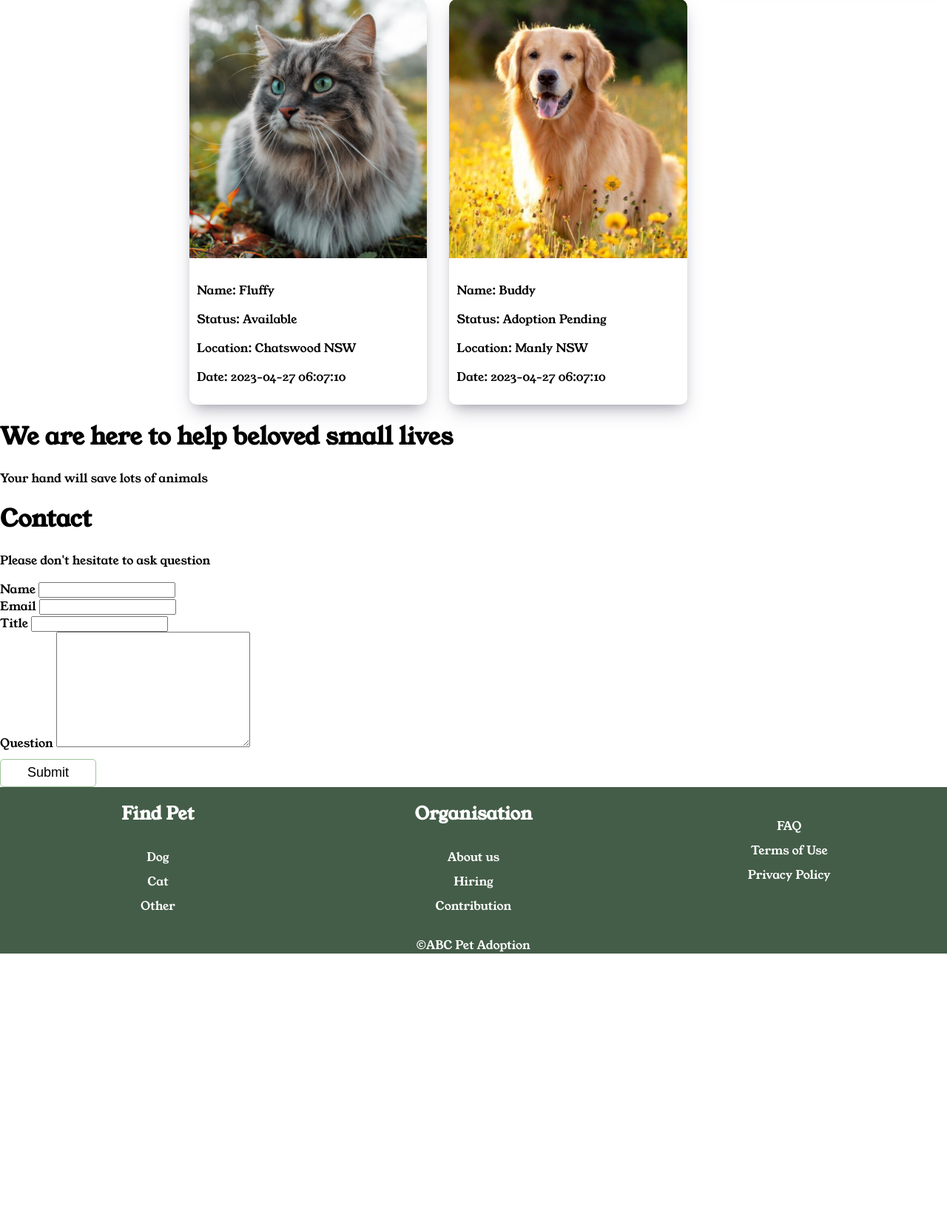
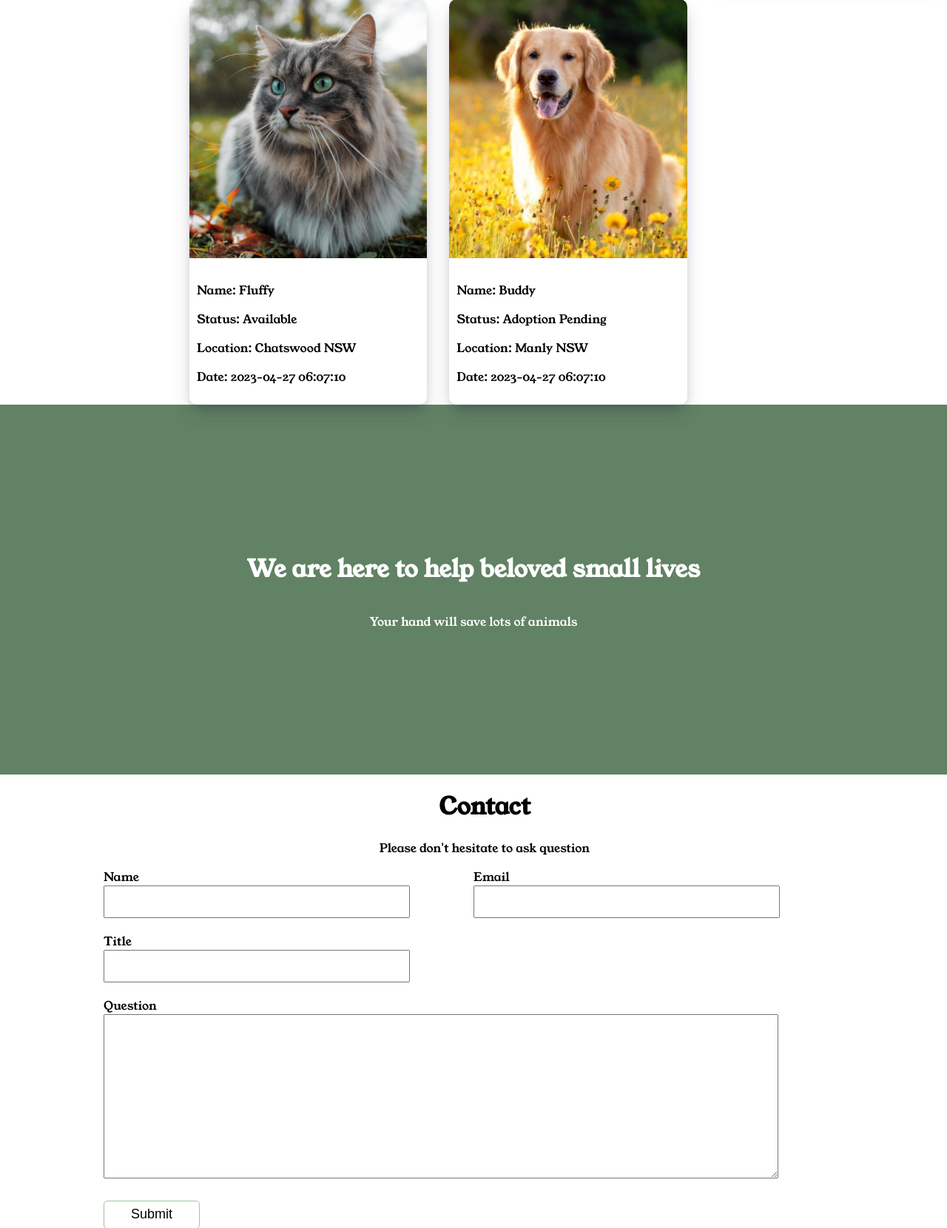
Before and after one commit to kiyohiro0310/SEF_AT, a Django app: page / in a window 1280 px wide. Shown: the part 3679-5339 px from the top of the page at 74% size. Before the commit the page ends 4968 px from the top, so only its background shows below. Run offline with Django 4.2, Linux system fonts and the light colour scheme; data comes from the database, SQL or seed files in the repository.

Commit message:
Modify home screen

```diff
--- a/SEF/static/css/Kiyo.css
+++ b/SEF/static/css/Kiyo.css
@@ -179,6 +179,7 @@
     #mobile-menu-button {
         display: flex;
     }
+}
 
 #motto {
     width: 100%;
@@ -199,6 +200,7 @@
 }
 #contact h1, #contact p {
     padding-left: 30px;
+    text-align: center;
 }
 
 #contact form {
```
